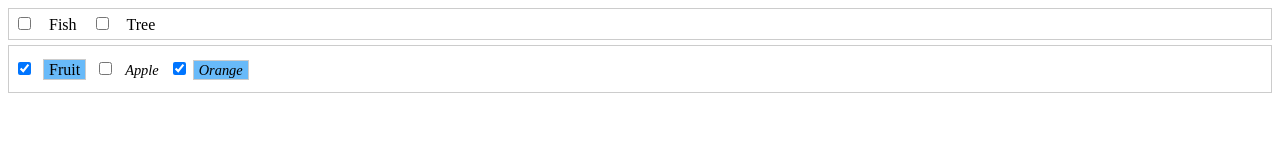
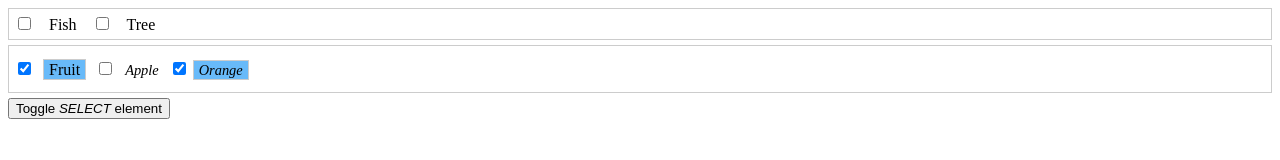
Before and after one commit to jcisio/easy_select, a plain HTML site: page example/index.html in a window 1280 px wide. Drawn offline with nearby package versions, Linux system fonts and the light colour scheme.

Commit message:
Improve README and example, add a toggle button

```diff
--- a/example/index.html
+++ b/example/index.html
@@ -15,12 +15,16 @@
 <option value="palm"> - Palm</option>
 </select>
 
+<button class="toggle">Toggle <em>SELECT</em> element</button>
 
 <script src="//ajax.googleapis.com/ajax/libs/jquery/1.11.1/jquery.min.js"></script>
 <script src="../lib/js/easy-select.js"></script>
 
 <script type="text/javascript">
-$('.drilldown').easySelect();
+    $('.drilldown').easySelect();
+    $('.toggle').click(function() {
+        $('.drilldown').toggle();
+    });
 </script>
 
 </body>
```
Also changed, not shown: 1 other file.
